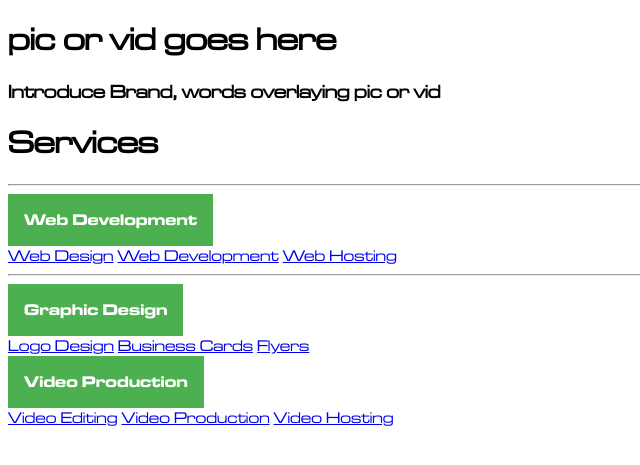
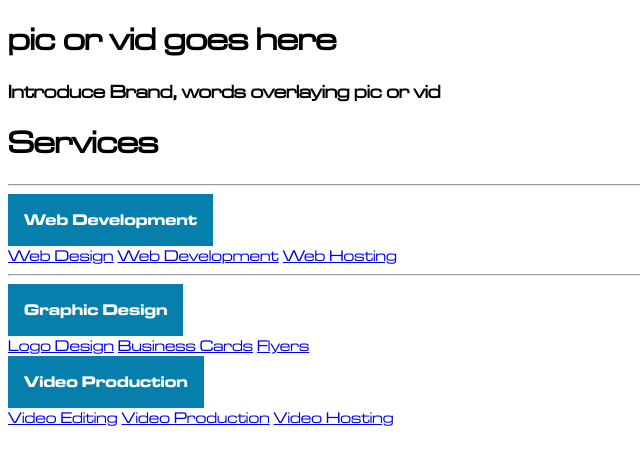
Before and after one commit to stemcreations/ToadCraft, a Django app: page / in a window 1280 px wide. Shown: the top 465 px of the page, without its empty margins (0-640 px from the left). Run offline with Django 4.2, Linux system fonts and the light colour scheme.

Commit message:
added colors to css sheet. and added bold and normal fonts

```diff
--- a/static/styles/styles.css
+++ b/static/styles/styles.css
@@ -7,13 +7,23 @@
     src: url('../fonts/MICROGME.TTF');
  }
 
+ :root {
+    --background-color: #EEFBFF;
+    --main-color: #067FAC;
+    --main-color-hover: #00A0F3;
+    --on-main-color: #E6F4F1;
+    --on-main-color-hover: #EEFBFF;
+    --on-background-color: #374955;
+
+ }
+
 body {
     font-family: 'Microgramma';
 }
 
 .dropbtn {
     font-family: 'Microgramma Bold';
-    background-color: #4CAF50;
+    background-color: #067FAC;
     color: white;
     padding: 16px;
     font-size: 16px;
```
